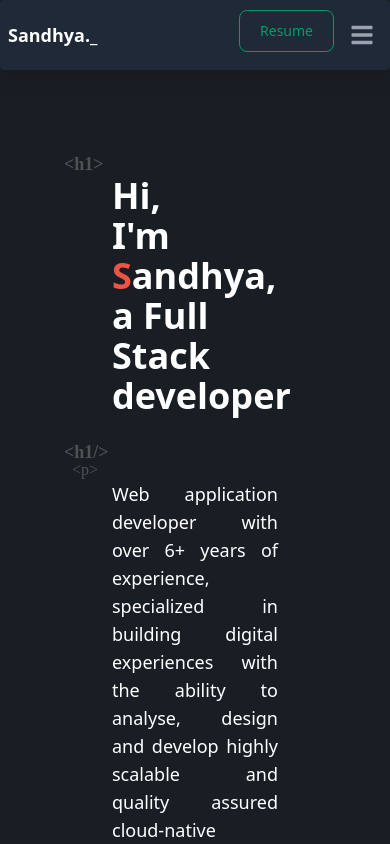
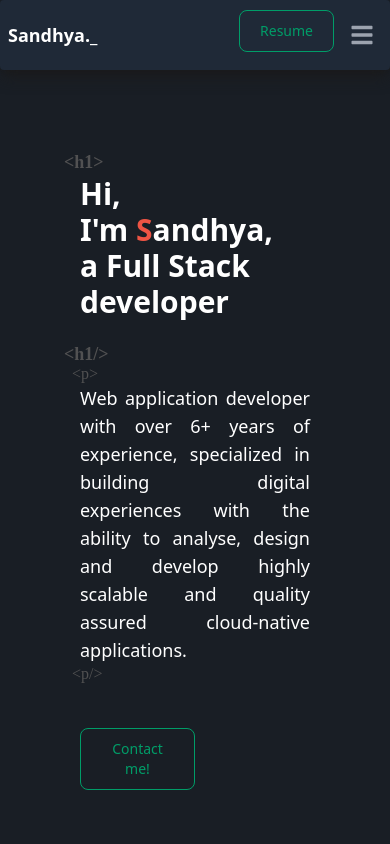
Before and after one commit to sandhyasrini/Portfolio_SandhyaSrinivasan, a Next.js app: page / in a window 390 px wide. Shown: the top 844 px of the page. Built offline with nearby package versions, Linux system fonts and the light colour scheme.

Commit message:
css fixes

```diff
--- a/app/Landing/Landing.tsx
+++ b/app/Landing/Landing.tsx
@@ -4,10 +4,10 @@ import { description } from "@/utils/config";
 
 export default function Landing() {
   return (
-    <section className="h-[100%] flex flex-col m-[2rem] my-[6rem]">
+    <section className="h-[100%] flex flex-col mx-0 sm:m-[2rem] my-[6rem]">
       <div
         id="Home"
-        className={`landing font-bold text-4xl sm:text-6xl text-white`}
+        className={`landing font-bold text-3xl sm:text-6xl text-white`}
       >
         <h1>Hi,</h1>
         <h1>
```
